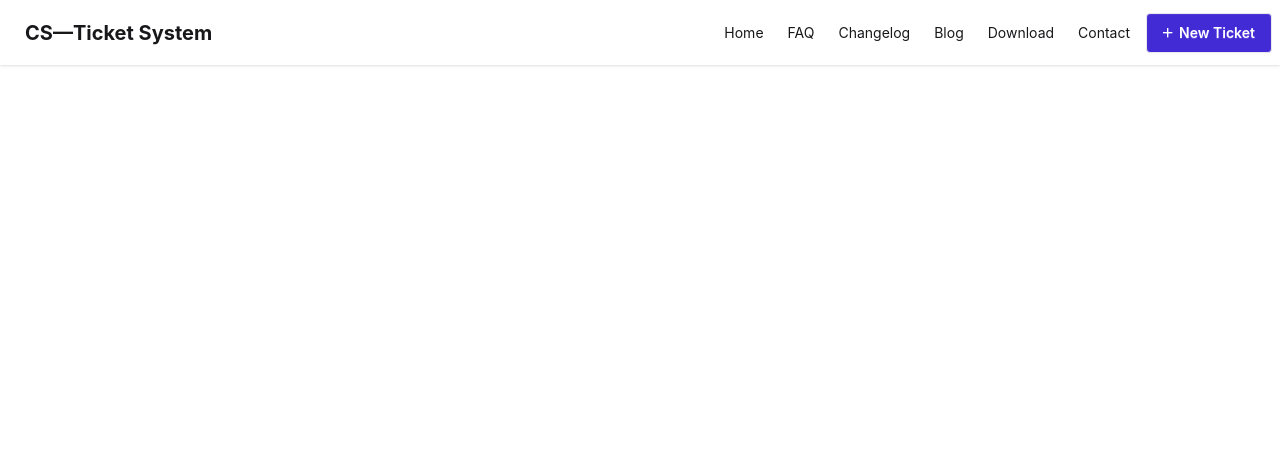
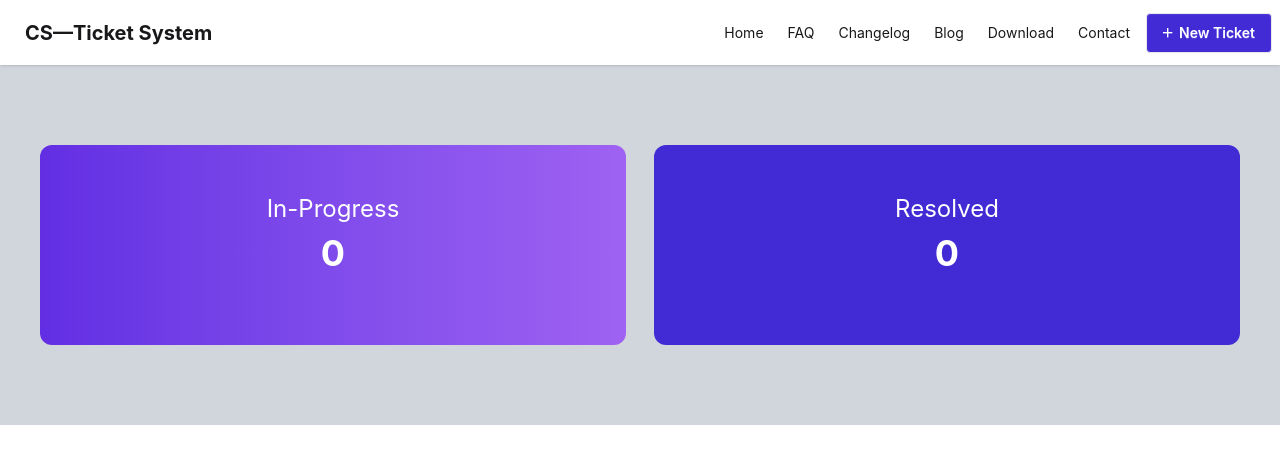
Before and after one commit to mohiuddinahmed121/Ticket-System, a React (Vite) app: page / in a window 1280 px wide. Shown: the top 464 px of the page. Built offline with nearby package versions, Linux system fonts and the light colour scheme.

Commit message:
Banner design added

```diff
--- a/src/App.jsx
+++ b/src/App.jsx
@@ -1,10 +1,12 @@
 import "./App.css";
+import Baner from "./Component/Banner/Baner";
 import Navbar from "./Component/Navbar/Navbar";
 
 function App() {
    return (
       <>
          <Navbar></Navbar>
+         <Baner></Baner>
       </>
    );
 }
--- /dev/null
+++ b/src/Component/Banner/Baner.jsx
@@ -0,0 +1,20 @@
+import React from "react";
+
+const Baner = () => {
+   return (
+      <div className=" bg-gray-300">
+         <div className="max-w-[1200px] mx-auto flex justify-between items-center text-white py-20 gap-7">
+            <div className="bg-gradient-to-r from-[#632EE3] to-[#9F62F2] w-[600px] h-[200px] rounded-xl text-center">
+               <h1 className="text-2xl mt-12">In-Progress</h1>
+               <h1 className="text-4xl font-bold mt-2">{0}</h1>
+            </div>
+            <div className="bg-[#422AD5] w-[600px] h-[200px] rounded-xl text-center">
+               <h1 className="text-2xl mt-12">Resolved</h1>
+               <h1 className="text-4xl font-bold mt-2">{0}</h1>
+            </div>
+         </div>
+      </div>
+   );
+};
+
+export default Baner;
```
